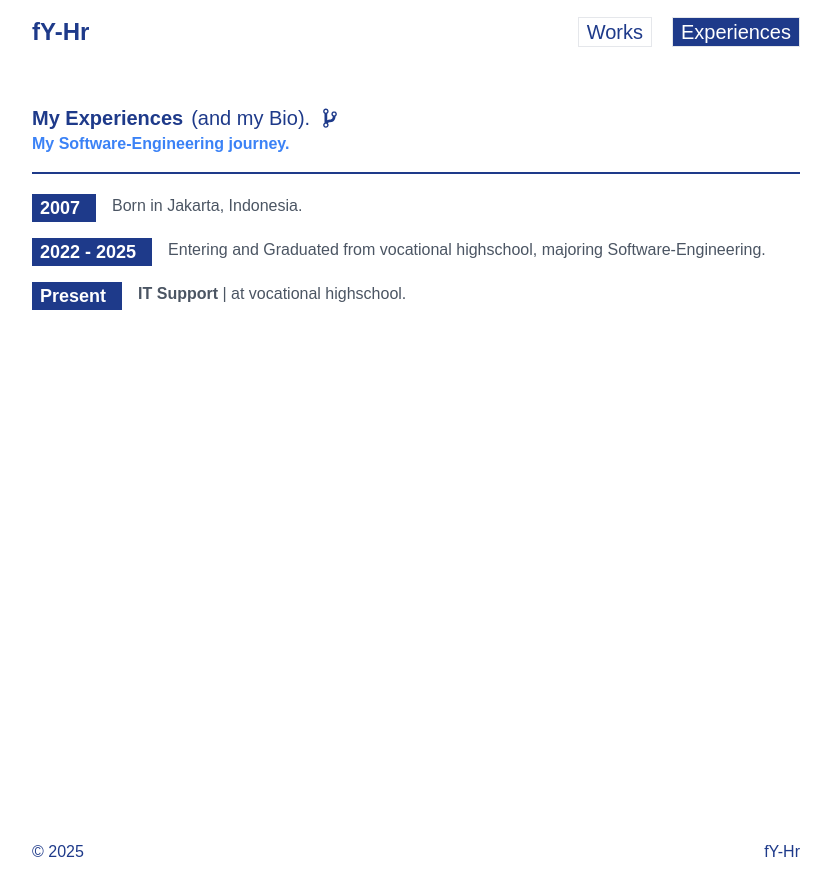
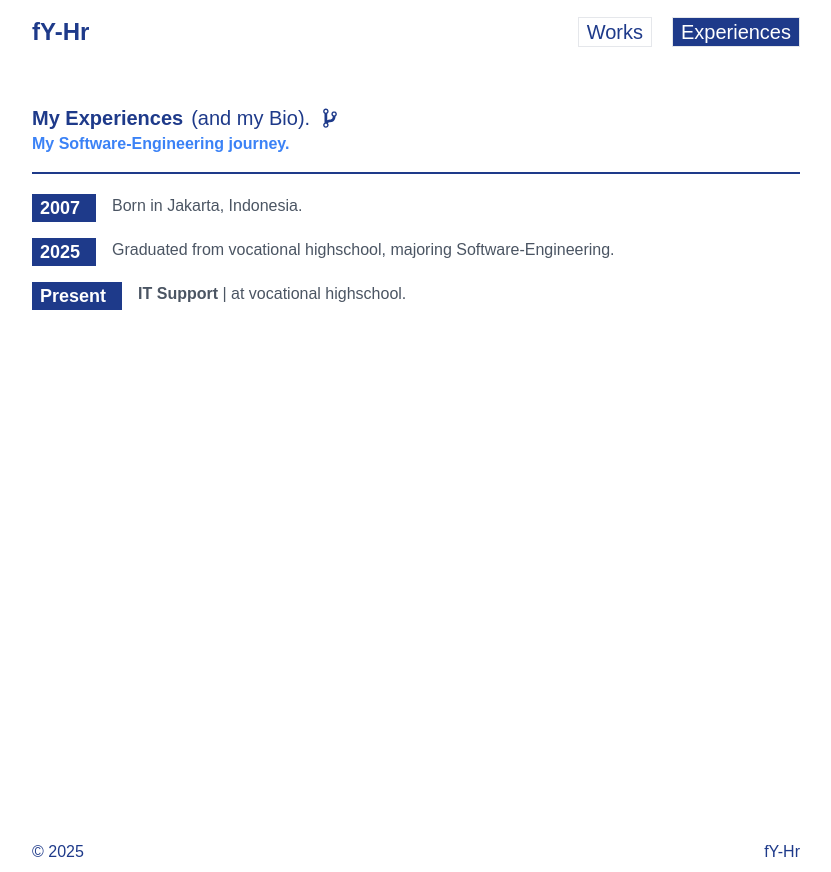
Before and after one commit to fY-Hr/fyhr-page, a Next.js app: page /experiences in a window 1280 px wide. Shown: the whole page, without its empty margins (224-1055 px from the left). Built offline with nearby package versions, Linux system fonts and the light colour scheme; a web font is replaced by a local one.

Commit message:
feat: experience update

```diff
--- a/app/experiences/PageContent.tsx
+++ b/app/experiences/PageContent.tsx
@@ -23,10 +23,10 @@ export default function PageContent(){
                     </div>
                     <div className="flex gap-4 mt-4 animate-fadeUpLast">
                         <div>
-                            <h1 className="text-lg font-bold pl-2 pr-4 bg-gradient-to-r text-white bg-blue-900 ">2022 - 2025</h1>
+                            <h1 className="text-lg font-bold pl-2 pr-4 bg-gradient-to-r text-white bg-blue-900 ">2025</h1>
                         </div>
                         <div>
-                            <p className="self-center text-gray-600">Entering and Graduated from vocational highschool, majoring Software-Engineering.</p>
+                            <p className="self-center text-gray-600">Graduated from vocational highschool, majoring Software-Engineering.</p>
                         </div>
                     </div>
                     <div className="flex gap-4 mt-4 animate-fadeUpVeryLast">
```
